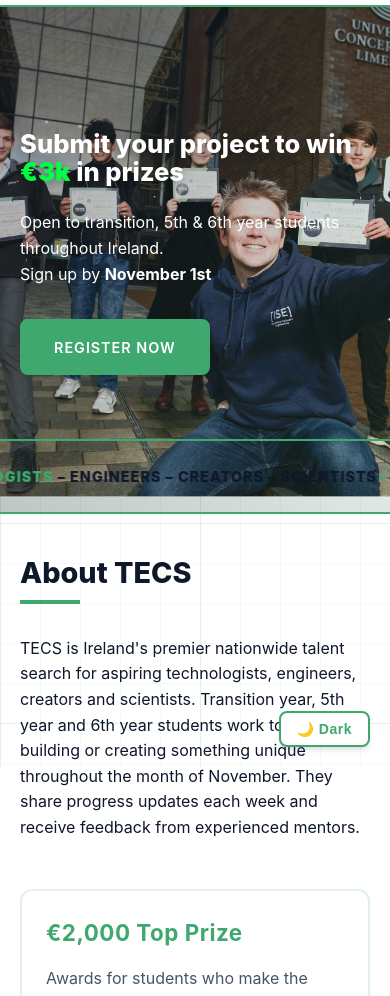
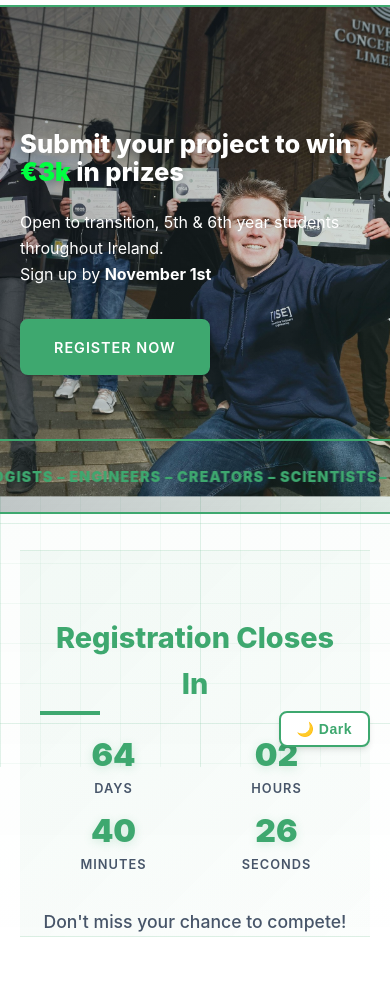
Before and after one commit to ConKirby/JoinTECS, an Astro site: page / in a window 390 px wide. Shown: the part 77-1073 px from the top of the page. Built offline with nearby package versions, Linux system fonts and the light colour scheme; Astro itself is replaced by a stand-in of ours.

Commit message:
Added Countdown to 00:00 on the 23rd of October

```diff
--- a/public/styles.css
+++ b/public/styles.css
@@ -160,7 +160,7 @@
   }
 
   /* Sections + headings */
-  .section{ padding:5rem 0; position:relative; z-index:1; }
+  .section{ padding:3rem 0; position:relative; z-index:1; }
   .section h2{ font-size:2.5rem; margin:0 0 1.5rem; font-weight:800; display:inline-block; color:var(--fg); position:relative; }
   .section h2::before{ content:""; position:absolute; left:0; bottom:-8px; width:60px; height:4px; background:var(--accent); }
   .muted{ color:var(--muted); }
@@ -495,6 +495,92 @@
     justify-items:center;
   }
 
+  /* Countdown Timer */
+  .countdown {
+    background: linear-gradient(135deg, rgba(62,168,111,0.05) 0%, rgba(62,168,111,0.02) 100%);
+    border-top: 1px solid var(--blueprint-line);
+    border-bottom: 1px solid var(--blueprint-line);
+    padding: 4rem 0 0 0;
+    text-align: center;
+  }
+
+  .countdown h2 {
+    color: var(--accent);
+    margin-bottom: 2rem;
+    font-size: 2.2rem;
+    font-weight: 800;
+  }
+
+  .countdown-grid {
+    display: grid;
+    grid-template-columns: repeat(4, 1fr);
+    gap: 2rem;
+    max-width: 600px;
+    margin: 0 auto 2rem;
+  }
+
+  .countdown-item {
+    display: flex;
+    flex-direction: column;
+    align-items: center;
+    gap: 0.5rem;
+  }
+
+  .countdown-number {
+    font-size: 3rem;
+    font-weight: 900;
+    color: var(--accent);
+    line-height: 1;
+    text-shadow: 0 2px 10px rgba(62,168,111,0.2);
+  }
+
+  .countdown-label {
+    font-size: 0.9rem;
+    font-weight: 600;
+    color: var(--muted);
+    text-transform: uppercase;
+    letter-spacing: 1px;
+  }
+
+  .countdown-subtitle {
+    color: var(--muted);
+    font-size: 1.1rem;
+    margin: 0;
+    font-weight: 500;
+  }
+
+  /* Responsive countdown */
+  @media (max-width: 768px) {
+    .countdown-grid {
+      grid-template-columns: repeat(2, 1fr);
+      gap: 1.5rem;
+      max-width: 400px;
+    }
+
+    .countdown-number {
+      font-size: 2.5rem;
+    }
+
+    .countdown h2 {
+      font-size: 1.8rem;
+    }
+  }
+
+  @media (max-width: 480px) {
+    .countdown-grid {
+      grid-template-columns: repeat(2, 1fr);
+      gap: 1rem;
+    }
+
+    .countdown-number {
+      font-size: 2rem;
+    }
+
+    .countdown-label {
+      font-size: 0.8rem;
+    }
+  }
+
   /* Responsive Design */
   @media (max-width:768px){
     .theme-toggle{ top:auto; right:20px; bottom:20px; }
--- /dev/null
+++ b/src/components/Countdown.astro
@@ -0,0 +1,75 @@
+---
+// Countdown component for TECS registration deadline
+export interface Props {
+  className?: string;
+}
+
+const { className = "" } = Astro.props;
+---
+
+<div class={`countdown ${className}`}>
+  <div class="container">
+    <h2>Registration Closes In</h2>
+    <div class="countdown-grid">
+      <div class="countdown-item">
+        <span class="countdown-number" id="days">00</span>
+        <span class="countdown-label">Days</span>
+      </div>
+      <div class="countdown-item">
+        <span class="countdown-number" id="hours">00</span>
+        <span class="countdown-label">Hours</span>
+      </div>
+      <div class="countdown-item">
+        <span class="countdown-number" id="minutes">00</span>
+        <span class="countdown-label">Minutes</span>
+      </div>
+      <div class="countdown-item">
+        <span class="countdown-number" id="seconds">00</span>
+        <span class="countdown-label">Seconds</span>
+      </div>
+    </div>
+    <p class="countdown-subtitle">Don't miss your chance to compete!</p>
+  </div>
+</div>
+
+<script>
+  function updateCountdown() {
+    // Target date: October 23rd, 2025, 00:00 UTC+1 (October 22nd, 2025, 23:00 UTC)
+    const targetDate = new Date('2025-10-22T23:00:00Z');
+    const now = new Date();
+    const difference = targetDate.getTime() - now.getTime();
+
+    if (difference <= 0) {
+      // Countdown has ended
+      const daysEl = document.getElementById('days') as HTMLElement;
+      const hoursEl = document.getElementById('hours') as HTMLElement;
+      const minutesEl = document.getElementById('minutes') as HTMLElement;
+      const secondsEl = document.getElementById('seconds') as HTMLElement;
+
+      if (daysEl) daysEl.textContent = '00';
+      if (hoursEl) hoursEl.textContent = '00';
+      if (minutesEl) minutesEl.textContent = '00';
+      if (secondsEl) secondsEl.textContent = '00';
+      return;
+    }
+
+    const days = Math.floor(difference / (1000 * 60 * 60 * 24));
+    const hours = Math.floor((difference % (1000 * 60 * 60 * 24)) / (1000 * 60 * 60));
+    const minutes = Math.floor((difference % (1000 * 60 * 60)) / (1000 * 60));
+    const seconds = Math.floor((difference % (1000 * 60)) / 1000);
+
+    const daysEl = document.getElementById('days') as HTMLElement;
+    const hoursEl = document.getElementById('hours') as HTMLElement;
+    const minutesEl = document.getElementById('minutes') as HTMLElement;
+    const secondsEl = document.getElementById('seconds') as HTMLElement;
+
+    if (daysEl) daysEl.textContent = days.toString().padStart(2, '0');
+    if (hoursEl) hoursEl.textContent = hours.toString().padStart(2, '0');
+    if (minutesEl) minutesEl.textContent = minutes.toString().padStart(2, '0');
+    if (secondsEl) secondsEl.textContent = seconds.toString().padStart(2, '0');
+  }
+
+  // Update countdown every second
+  updateCountdown();
+  setInterval(updateCountdown, 1000);
+</script>
--- a/src/components/Marquee.astro
+++ b/src/components/Marquee.astro
@@ -11,12 +11,12 @@
 <div class={`marquee ${className}`} aria-hidden="true">
   <div class="marquee-inner">
     <div class="marquee-track">
-      <span class="m-item"><b>– Technologists</b> – Engineers – Creators – Scientists</span>
-      <span class="m-item"><b>– Technologists</b> – Engineers – Creators – Scientists</span>
-      <span class="m-item"><b>– Technologists</b> – Engineers – Creators – Scientists</span>
-      <span class="m-item"><b>– Technologists</b> – Engineers – Creators – Scientists</span>
-      <span class="m-item"><b>– Technologists</b> – Engineers – Creators – Scientists</span>
-      <span class="m-item"><b>– Technologists</b> – Engineers – Creators – Scientists</span>
+      <span class="m-item"><b> – Technologists – Engineers – Creators – Scientists</b></span>
+      <span class="m-item"><b> – Technologists – Engineers – Creators – Scientists</b></span>
+      <span class="m-item"><b> – Technologists – Engineers – Creators – Scientists</b></span>
+      <span class="m-item"><b> – Technologists – Engineers – Creators – Scientists</b></span>
+      <span class="m-item"><b> – Technologists – Engineers – Creators – Scientists</b></span>
+      <span class="m-item"><b> – Technologists – Engineers – Creators – Scientists</b></span>
     </div>
   </div>
 </div>
--- a/src/pages/index.astro
+++ b/src/pages/index.astro
@@ -1,6 +1,7 @@
 ---
 import Base from "../layouts/Base.astro";
 import Marquee from "../components/Marquee.astro";
+import Countdown from "../components/Countdown.astro";
 ---
 
 <Base>
@@ -26,11 +27,18 @@
       <Marquee className="hero-marquee" />
     </section>
 
+    <!-- Countdown -->
+    <section class="section" style="background: linear-gradient(180deg, rgba(62, 168, 111, 0.02) 0%, transparent 100%);">
+      <div class="container">
+        <Countdown />
+      </div>
+    </section>
+
   <!-- About -->
   <section id="about" class="section">
     <div class="container">
       <h2>About TECS</h2>
-      <p class="lede" style="max-width: 800px; margin-bottom: 3rem;">
+      <p class="lede" style="margin-bottom: 3rem;">
         TECS is Ireland's premier nationwide talent search for aspiring technologists, engineers, creators and scientists.
         Transition year, 5th year and 6th year students work towards building or creating something unique throughout
         the month of November. They share progress updates each week and receive feedback from experienced mentors.
```
